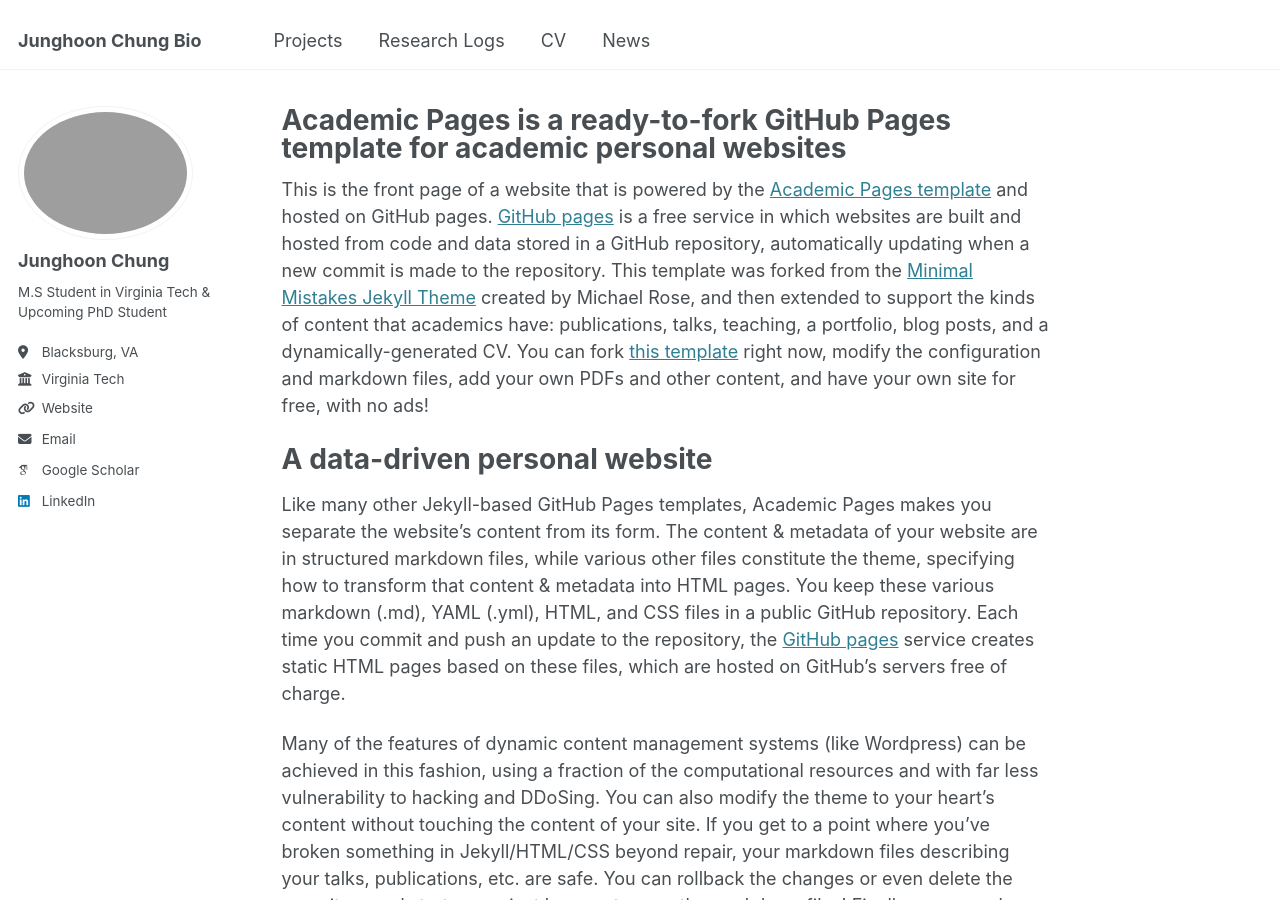
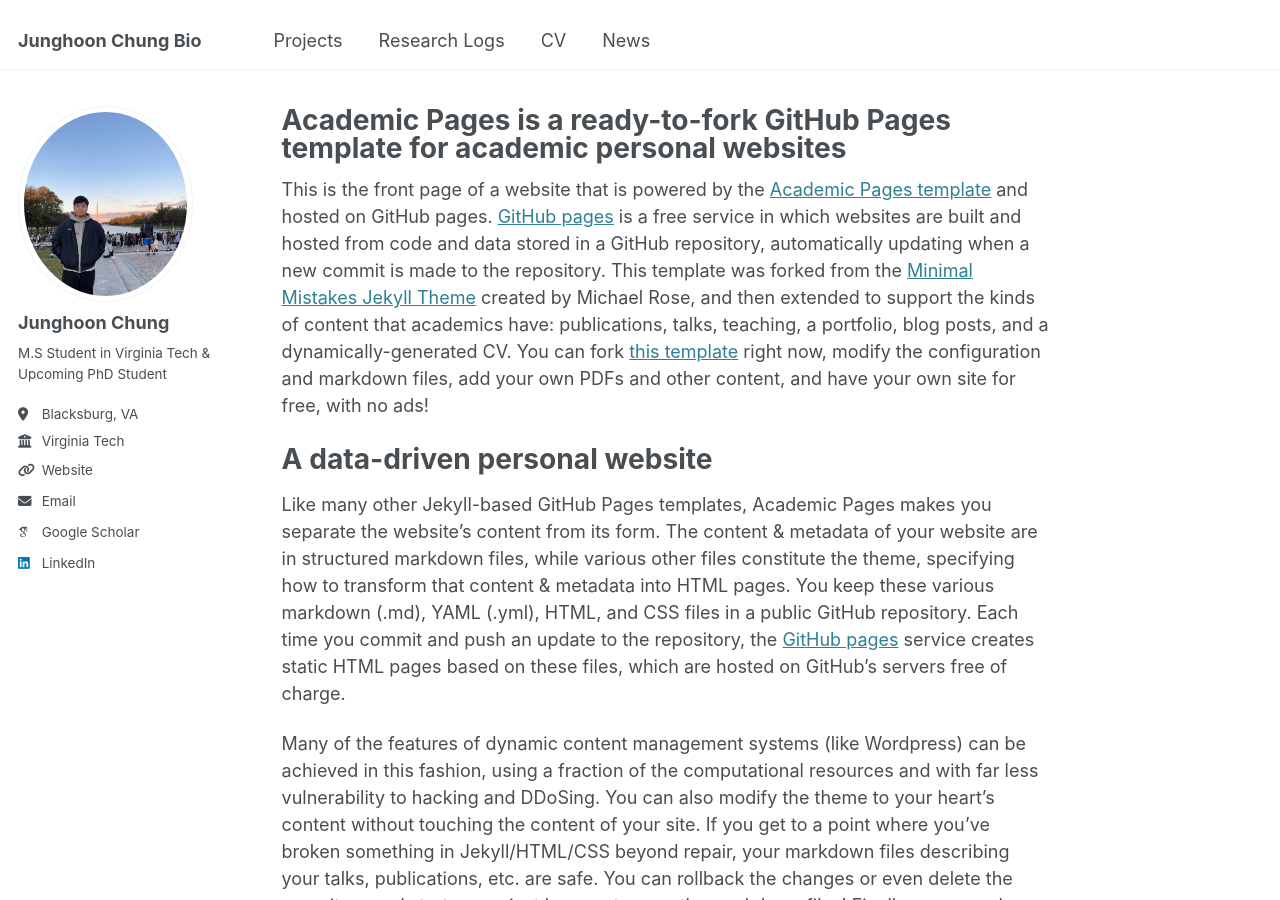
Before and after one commit to Junghoon-Chung/Junghoon-Chung.github.io, a Jekyll site: the page built from _pages/about.md, in a window 1280 px wide and 900 px high. Built offline with Jekyll 4.4.1, drawn with Linux system fonts in a browser that asks for light colours; some web fonts are replaced.

Commit message:
Update _config.yml

```diff
--- a/_config.yml
+++ b/_config.yml
@@ -22,7 +22,7 @@ repository               : "academicpages/academicpages.github.io"
 #               Additional customization can be done by editing /_includes/author-profile.html
 author:
   # Biographic information
-  avatar           : "Jhoon-min.png"
+  avatar           : "profile.png"
   name             : "Junghoon Chung"
   pronouns         : # example: "she/her"
   bio              : "M.S Student in Virginia Tech & Upcoming PhD Student"
```
